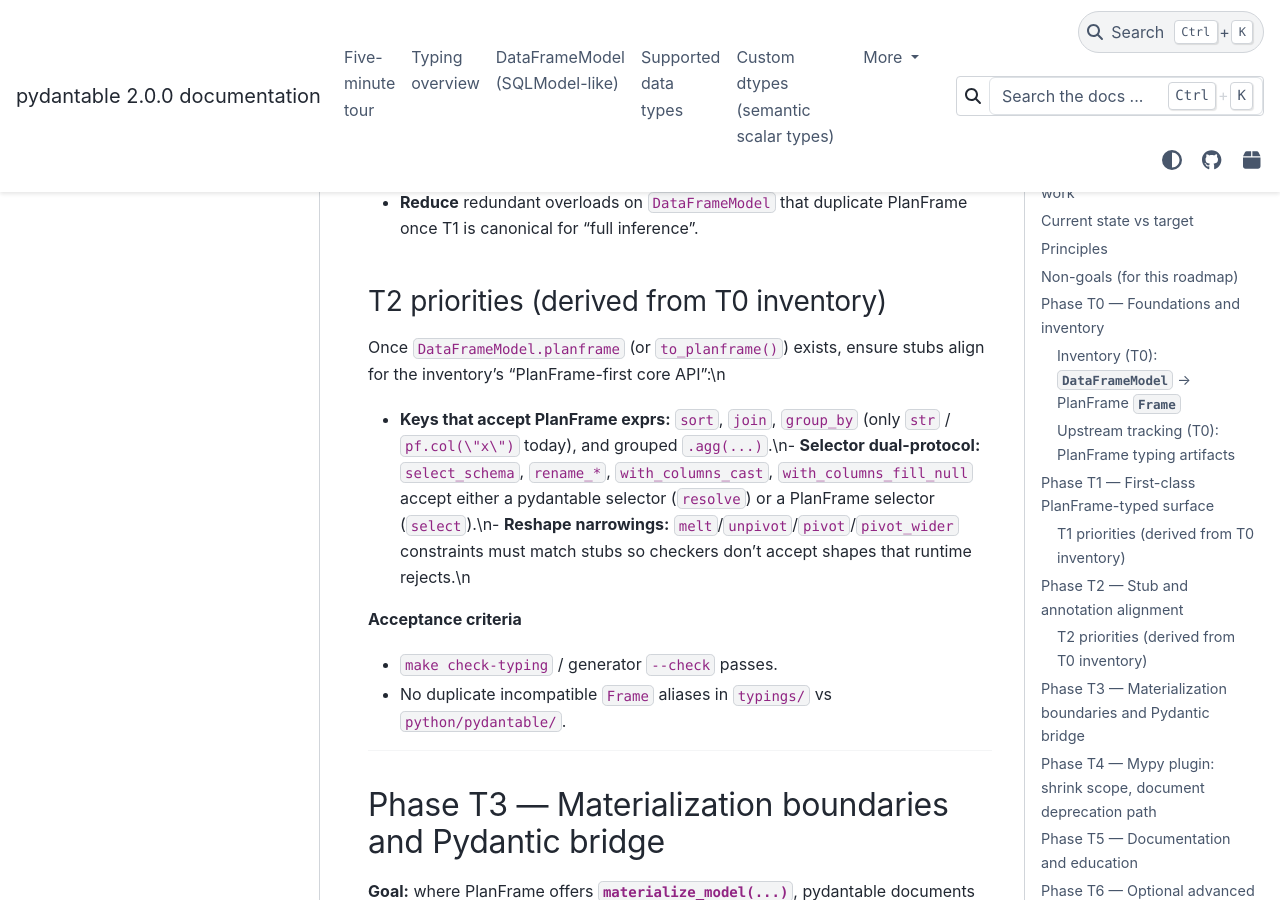
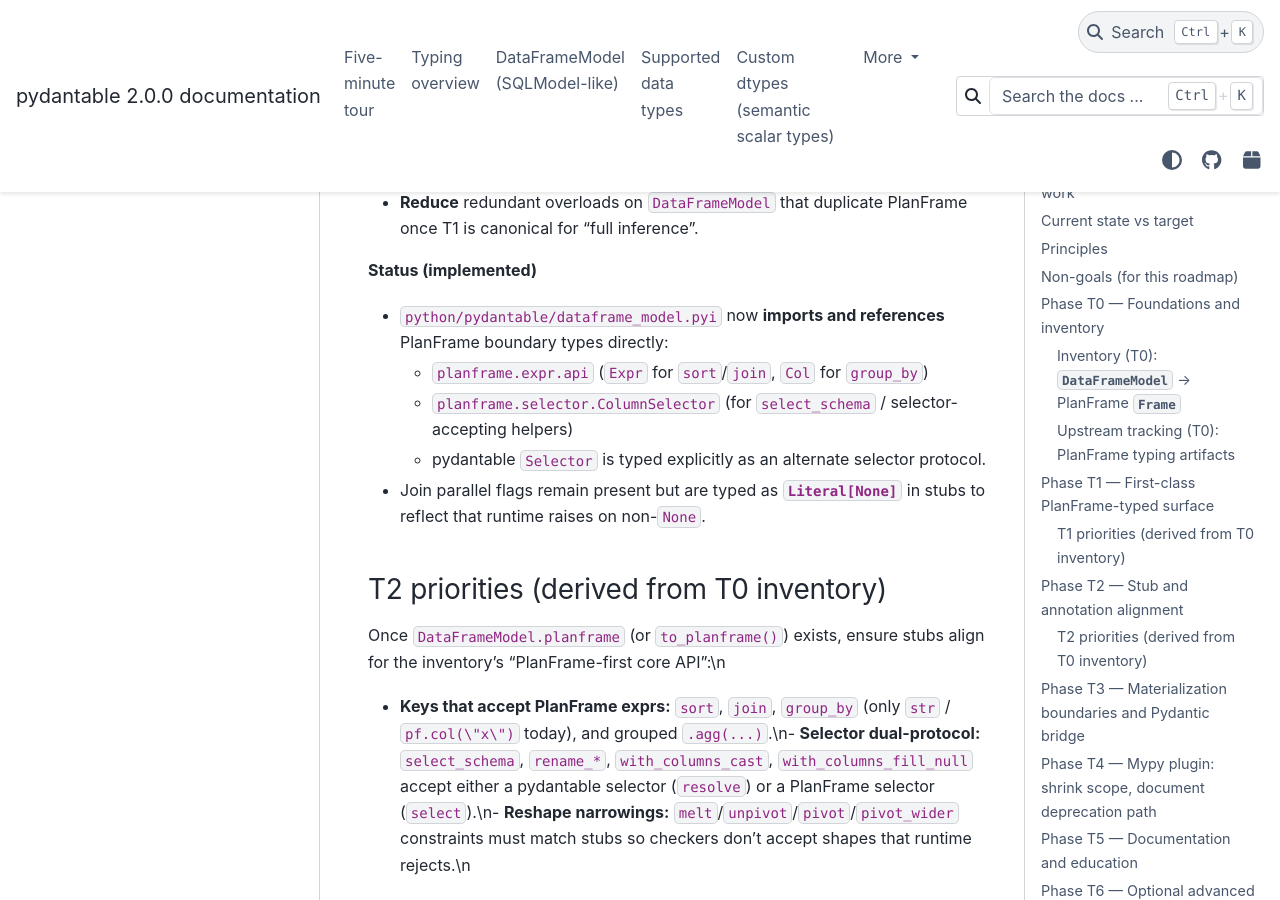
Before and after one commit to eddiethedean/pydantable, a Sphinx documentation site: the page built from docs/PLANFRAME_TYPING_ROADMAP.md, in a window 1280 px wide and 900 px high, scrolled down 9239 px. Built offline with Sphinx 7.4.7 and the PyData theme 0.15.4, drawn with Linux system fonts in a browser that asks for light colours; the version number is read from the project's files by our own code.

Commit message:
feat(typing): align DataFrameModel stubs with PlanFrame boundaries
Update stubs to reference PlanFrame Expr/Col/ColumnSelector types where runtime accepts them, and extend typing contract tests + docs to match.

```diff
--- a/docs/PLANFRAME_TYPING_ROADMAP.md
+++ b/docs/PLANFRAME_TYPING_ROADMAP.md
@@ -165,6 +165,14 @@ Then broaden to the schema-preserving convenience nodes (`head`, `tail`, `slice`
 - **`scripts/generate_typing_artifacts.py`**: extend templates so regenerated stubs stay aligned with Phase T1 accessors (run `--check` in CI).
 - **Reduce** redundant overloads on `DataFrameModel` that duplicate PlanFrame once T1 is canonical for “full inference”.
 
+**Status (implemented)**
+
+- `python/pydantable/dataframe_model.pyi` now **imports and references** PlanFrame boundary types directly:
+  - `planframe.expr.api` (`Expr` for `sort`/`join`, `Col` for `group_by`)
+  - `planframe.selector.ColumnSelector` (for `select_schema` / selector-accepting helpers)
+  - pydantable `Selector` is typed explicitly as an alternate selector protocol.
+- Join parallel flags remain present but are typed as **`Literal[None]`** in stubs to reflect that runtime raises on non-`None`.
+
 ### T2 priorities (derived from T0 inventory)
 
 Once `DataFrameModel.planframe` (or `to_planframe()`) exists, ensure stubs align for the inventory’s “PlanFrame-first core API”:\n
```
Also changed, not shown: docs/TYPING.md (+10 -0 lines), 7 other files.
